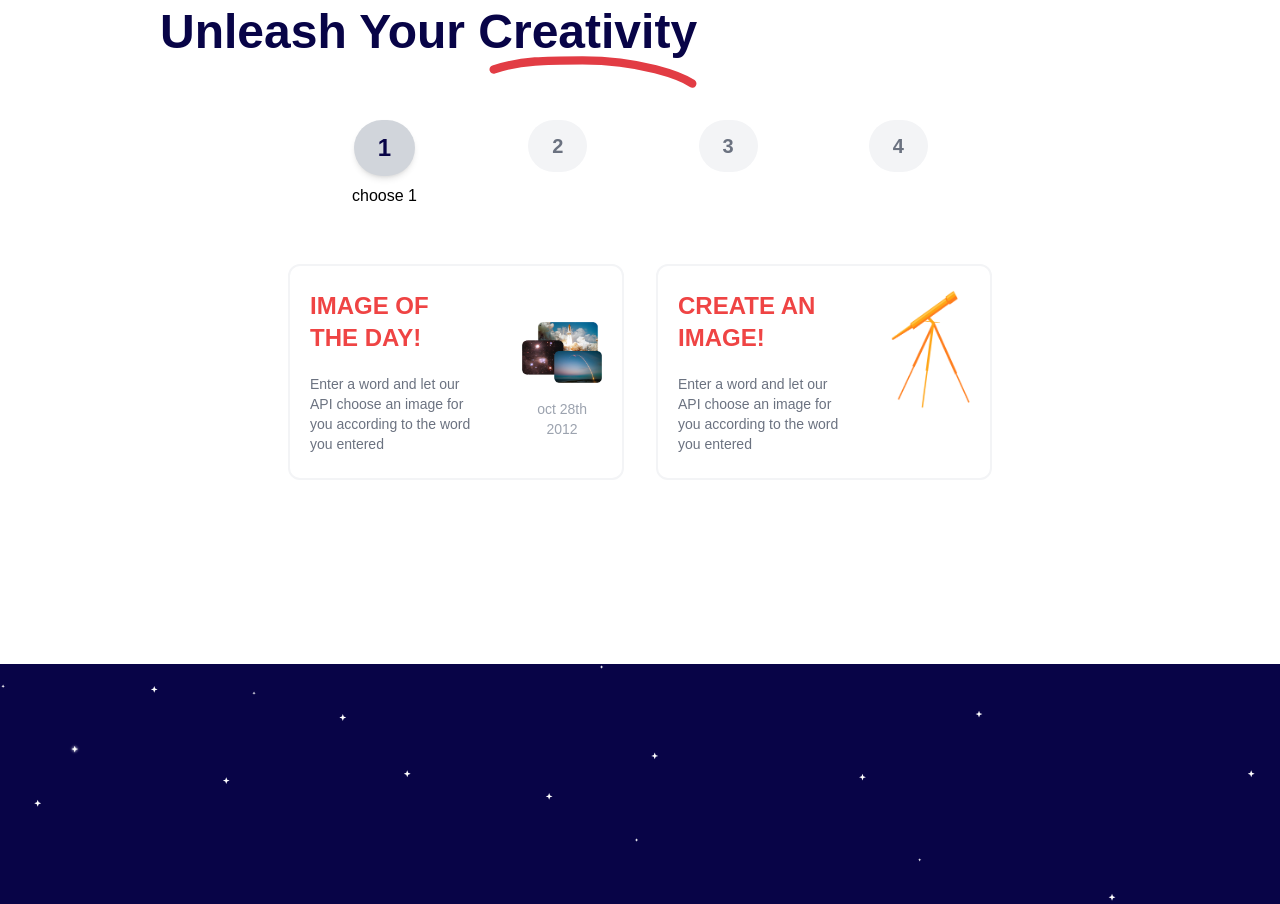
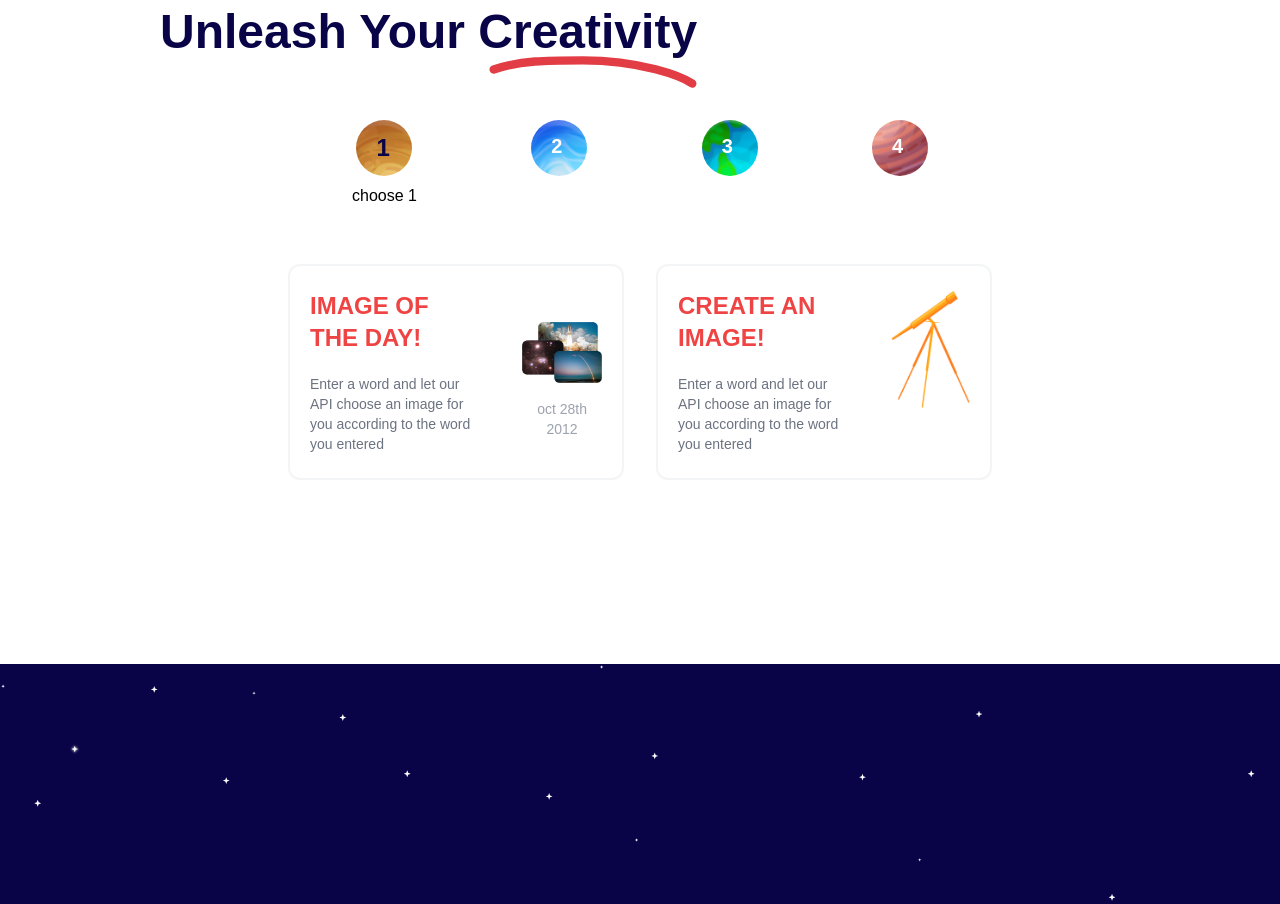
Before and after one commit to ouaelesi/NASA-challange, a Next.js app: page / in a window 1280 px wide. Shown: the part 1020-1924 px from the top of the page. Built offline with nearby package versions, Linux system fonts and the light colour scheme.

Commit message:
Add: a lot of things

```diff
--- a/components/homePage/StepsSections.jsx
+++ b/components/homePage/StepsSections.jsx
@@ -3,10 +3,10 @@ import RenderStep from "./RenderStep";
 
 const StepsSections = () => {
   const steps = [
-    { id: 1, name: "choose 1" },
-    { id: 2, name: "choose 2" },
-    { id: 3, name: "choose 3" },
-    { id: 4, name: "choose 4" },
+    { id: 1, name: "choose 1", bg: "/assets/imgs/venus.svg" },
+    { id: 2, name: "choose 2", bg: "/assets/imgs/neptune.svg" },
+    { id: 3, name: "choose 3", bg: "/assets/imgs/earth.svg" },
+    { id: 4, name: "choose 4", bg: "/assets/imgs/Saturn.svg" },
   ];
   const [step, setStep] = useState(1);
   return (
@@ -24,12 +24,13 @@ const StepsSections = () => {
         {steps.map((stepNum, key) => (
           <div>
             <div
-              className={`px-6 py-3 w-fit mb-2 rounded-full  mx-auto cursor-pointer font-semibold   relative ${
+              className={`w-14 h-14 px-5 py-3 mb-2 bg-no-repeat rounded-full bg-center mx-auto cursor-pointer font-semibold   relative ${
                 step == stepNum.id
-                  ? "bg-gray-300 shadow-md text-2xl text-darkBlue"
-                  : "bg-gray-100 text-xl text-gray-500"
+                  ? "  text-2xl text-darkBlue"
+                  : " text-xl text-white"
               }`}
               onClick={() => setStep(stepNum.id)}
+              style={{ backgroundImage: `url(${stepNum.bg})` }}
             >
               {stepNum.id}
             </div>
```
Also changed, not shown: .eslintrc.json.
